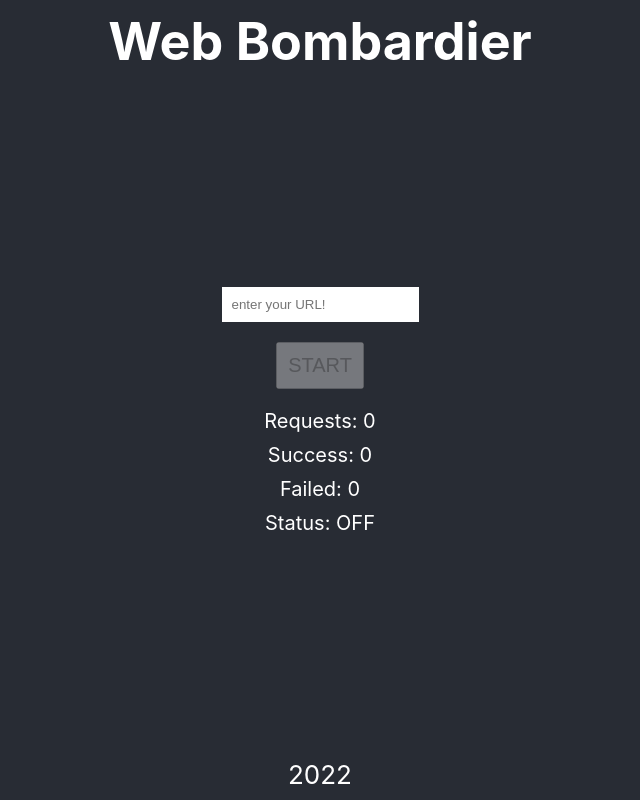
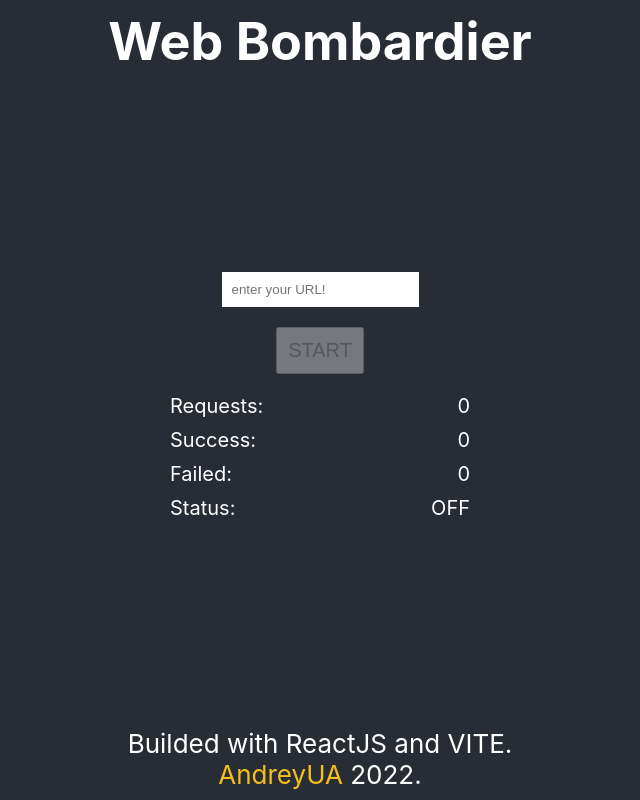
Before and after one commit to AndreyUA/web-bombardier, a React (Vite) app: page / in a window 1280 px wide. Shown: the whole page, without its empty margins (320-960 px from the left). Built offline with nearby package versions, Linux system fonts and the light colour scheme.

Commit message:
fixed and styled

```diff
--- a/src/App.scss
+++ b/src/App.scss
@@ -14,6 +14,11 @@
   font-size: calc(10px + 2vmin);
   color: white;
   padding: 10px 0;
+
+  a {
+    color: #f3bf1b;
+    text-decoration: none;
+  }
 }
 
 .App_form {
@@ -38,7 +43,16 @@
 }
 
 .App_display {
+  display: flex;
+  flex-direction: column;
+  align-items: center;
+
   p {
+    width: 300px;
+    display: flex;
+    flex-direction: row;
+    align-items: center;
+    justify-content: space-between;
     font-size: 20px;
     color: white;
     margin-bottom: 10px;
--- a/src/App.tsx
+++ b/src/App.tsx
@@ -100,13 +100,31 @@ function App() {
           />
         </form>
         <div className="App_display">
-          <p>Requests: {currentReport.requests}</p>
-          <p>Success: {currentReport.success}</p>
-          <p>Failed: {currentReport.failed}</p>
-          <p>Status: {currentReport.status ? "ON" : "OFF"}</p>
+          <p>
+            <span>Requests:</span>
+            <span>{currentReport.requests}</span>
+          </p>
+          <p>
+            <span>Success:</span>
+            <span>{currentReport.success}</span>
+          </p>
+          <p>
+            <span>Failed:</span>
+            <span>{currentReport.failed}</span>
+          </p>
+          <p>
+            <span>Status:</span>
+            <span>{currentReport.status ? "ON" : "OFF"}</span>
+          </p>
         </div>
       </main>
-      <footer className="App_footer">2022</footer>
+      <footer className="App_footer">
+        <p>Builded with ReactJS and VITE.</p>
+        <p>
+          <a href="https://github.com/AndreyUA/web-bombardier">AndreyUA</a>
+          <span> 2022.</span>
+        </p>
+      </footer>
     </div>
   );
 }
```
